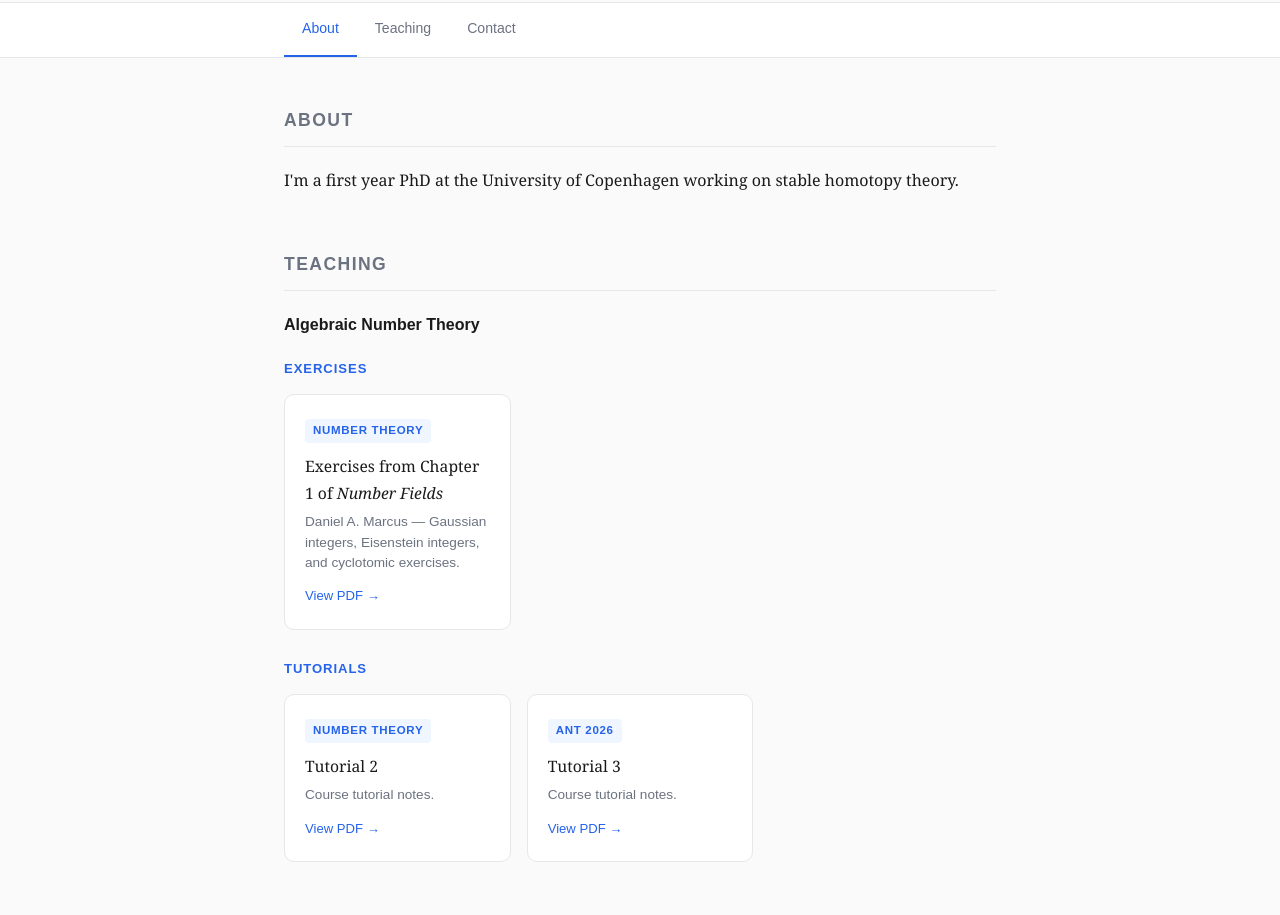
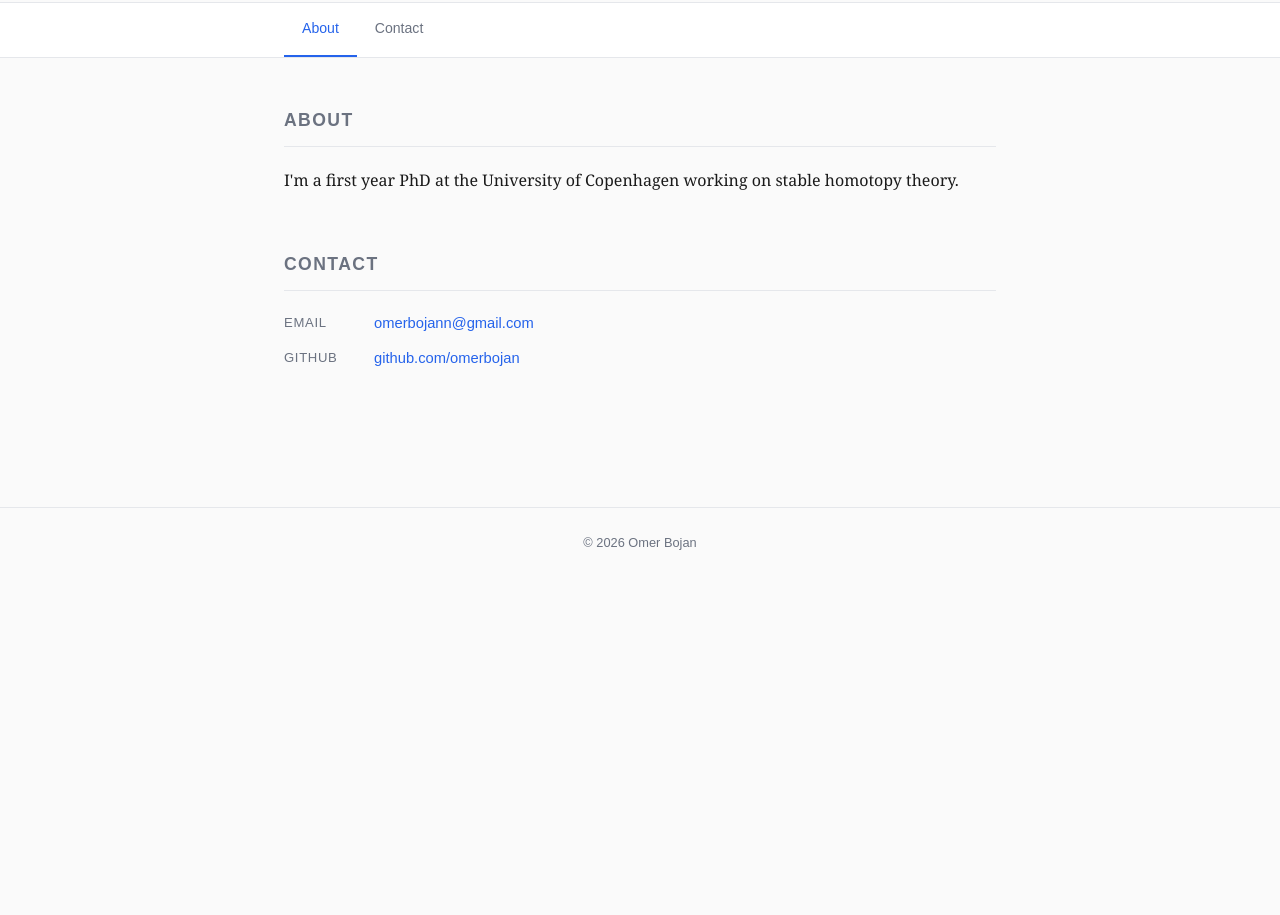
Before and after one commit to omerbojan/omerbojan.github.io, a plain HTML site: page index.html in a window 1280 px wide. Shown: the part 224-1139 px from the top of the page. After the commit the page ends 802 px from the top, so only its background shows below. Drawn offline with Linux system fonts and the light colour scheme.

Commit message:
remove teaching section and student tagline

```diff
--- a/index.html
+++ b/index.html
@@ -276,7 +276,6 @@
     <img class="avatar" src="profile.jpg" alt="Omer Bojan" />
     <div class="header-text">
       <h1>Omer Bojan</h1>
-      <p class="tagline">Student · Academic Profile</p>
       <div class="links">
         <a href="https://github.com/omerbojan" target="_blank">
           ⌥ GitHub
@@ -292,7 +291,6 @@
 <nav>
   <div class="container">
     <a href="#about" class="active">About</a>
-    <a href="#teaching">Teaching</a>
     <a href="#contact">Contact</a>
   </div>
 </nav>
@@ -306,48 +304,6 @@
       <div class="about-text">
         <p>I'm a first year PhD at the University of Copenhagen working on stable homotopy theory.</p>
       </div>
-    </section>
-
-    <!-- Teaching -->
-    <section id="teaching">
-      <h2>Teaching</h2>
-
-      <!-- ANT -->
-      <div class="course-section">
-        <h3 class="course-title">Algebraic Number Theory</h3>
-
-        <div class="subsection">
-          <h4 class="subsection-title">Exercises</h4>
-          <div class="exercises-grid">
-            <div class="exercise-card">
-              <span class="tag">Number Theory</span>
-              <h3>Exercises from Chapter 1 of <em>Number Fields</em></h3>
-              <p>Daniel A. Marcus — Gaussian integers, Eisenstein integers, and cyclotomic exercises.</p>
-              <a class="card-link" href="ant/marcus_ch1_exercises.pdf" target="_blank">View PDF →</a>
-            </div>
-          </div>
-        </div>
-
-        <div class="subsection">
-          <h4 class="subsection-title">Tutorials</h4>
-          <div class="exercises-grid">
-            <div class="exercise-card">
-              <span class="tag">Number Theory</span>
-              <h3>Tutorial 2</h3>
-              <p>Course tutorial notes.</p>
-              <a class="card-link" href="ant/Tu2.pdf" target="_blank">View PDF →</a>
-            </div>
-
-            <div class="exercise-card">
-              <span class="tag">ANT 2026</span>
-              <h3>Tutorial 3</h3>
-              <p>Course tutorial notes.</p>
-              <a class="card-link" href="ant/Tut3.pdf" target="_blank">View PDF →</a>
-            </div>
-          </div>
-        </div>
-      </div>
-
     </section>
 
     <!-- Contact -->
```
